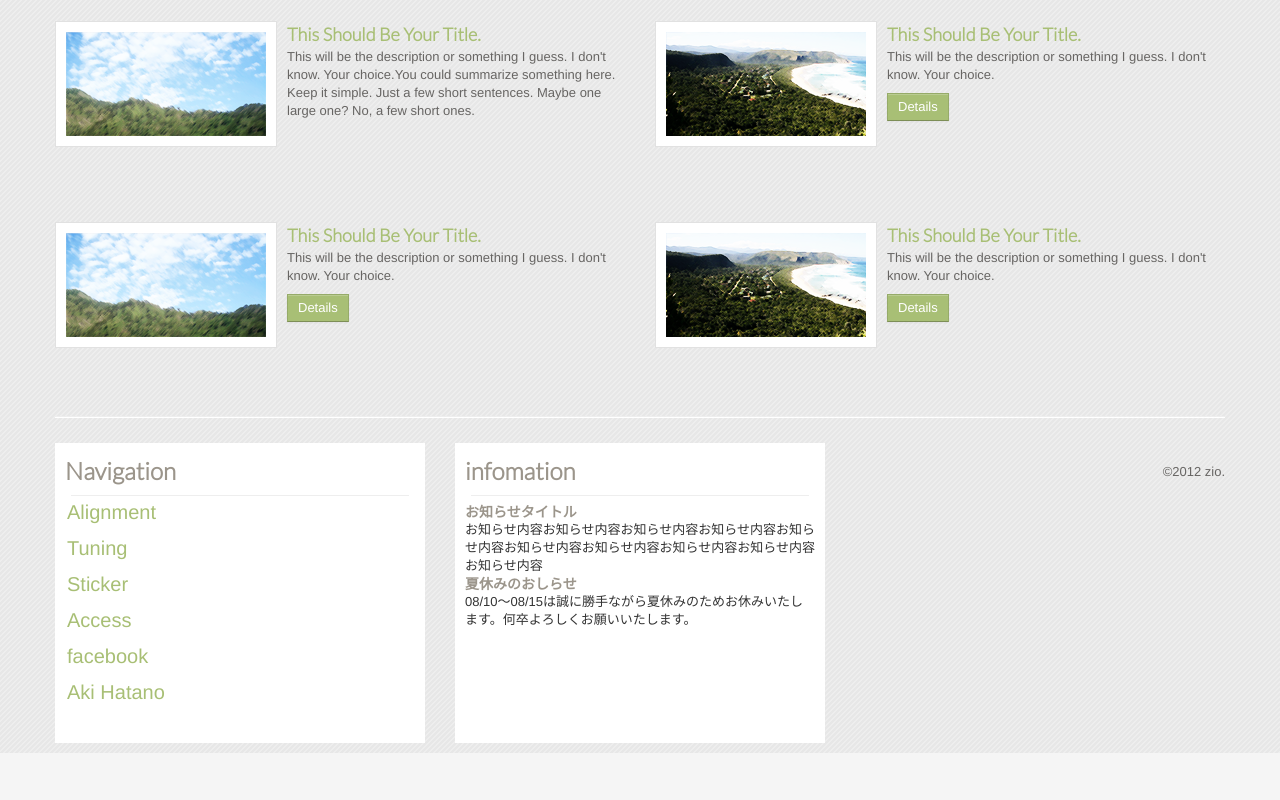
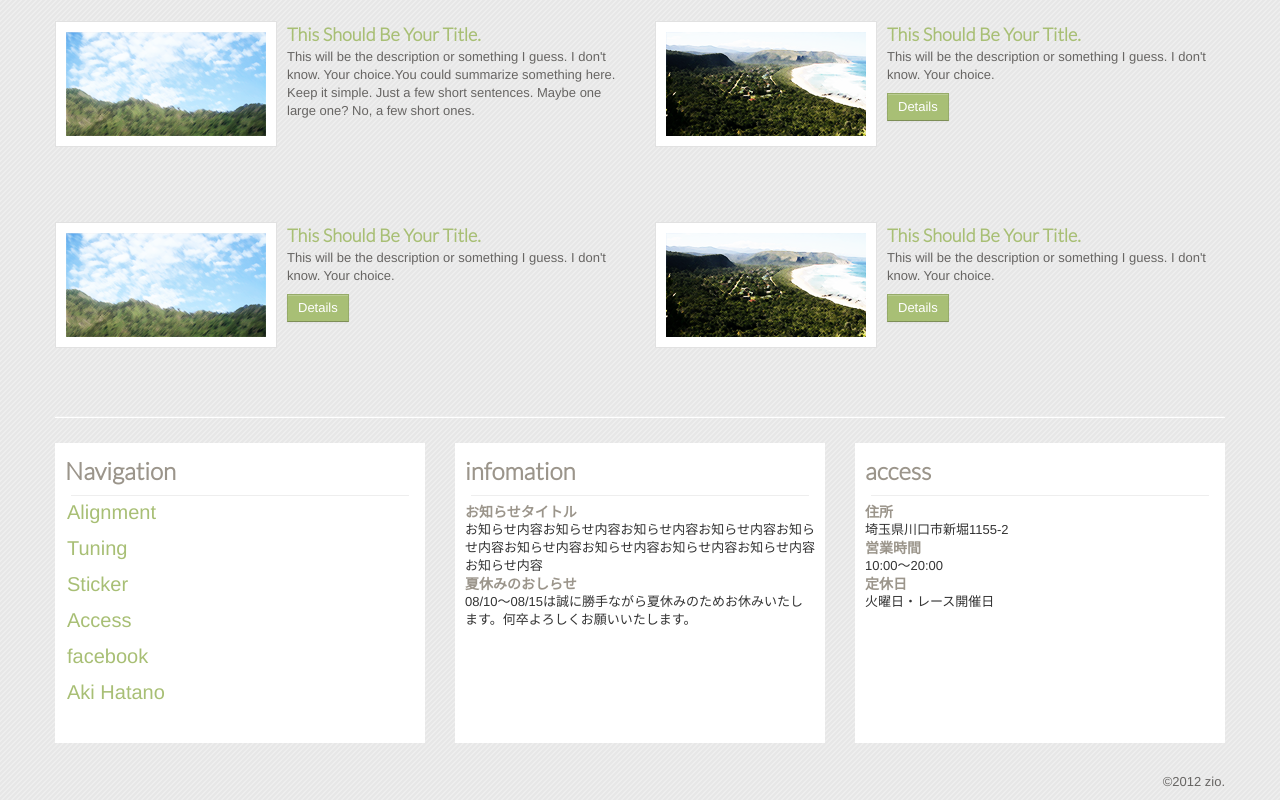
Before and after one commit to regtan/zio, a plain HTML site: page web/index.html in a window 1280 px wide. Shown: the part 731-1531 px from the top of the page. Before the commit the page ends 1484 px from the top, so only its background shows below. Drawn offline with Linux system fonts and the light colour scheme.

Commit message:
fix footer

```diff
--- a/web/index.html
+++ b/web/index.html
@@ -153,6 +153,18 @@
 						 	08/10〜08/15は誠に勝手ながら夏休みのためお休みいたします。何卒よろしくお願いいたします。
 					  </div>
 				</div>
+				<div class="span4">
+				    <div class="is-padded">
+				  		<h2>access</h2>
+				  		<hr>
+						<h4>住所</h4>
+							埼玉県川口市新堀1155‐2
+				  		<h4>営業時間</h4>
+						    10:00〜20:00
+						<h4>定休日</h4>
+						    火曜日・レース開催日
+                   </div>
+				</div>
 			</div>
 			<p>
 			&copy;2012 zio.<br>
```
